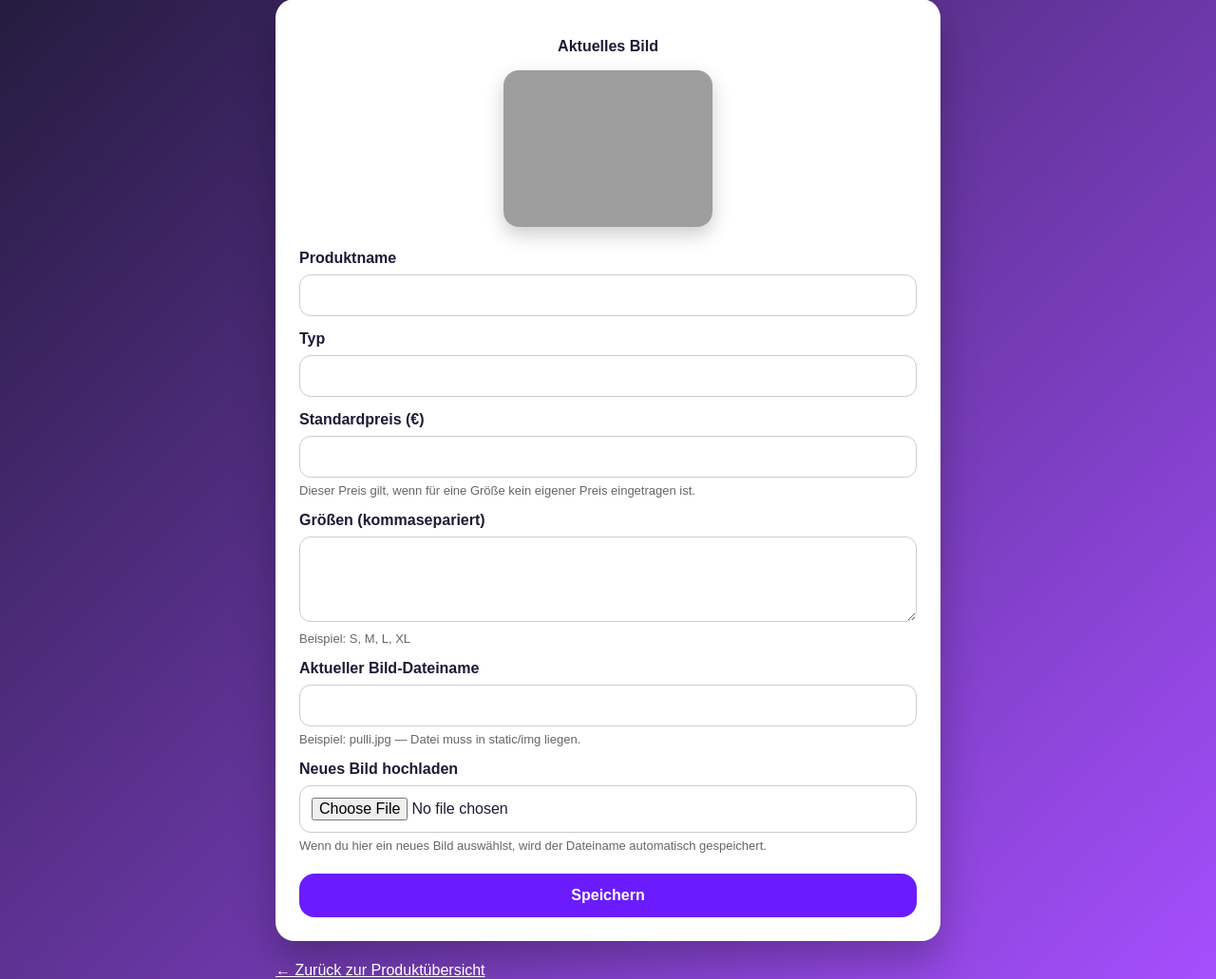
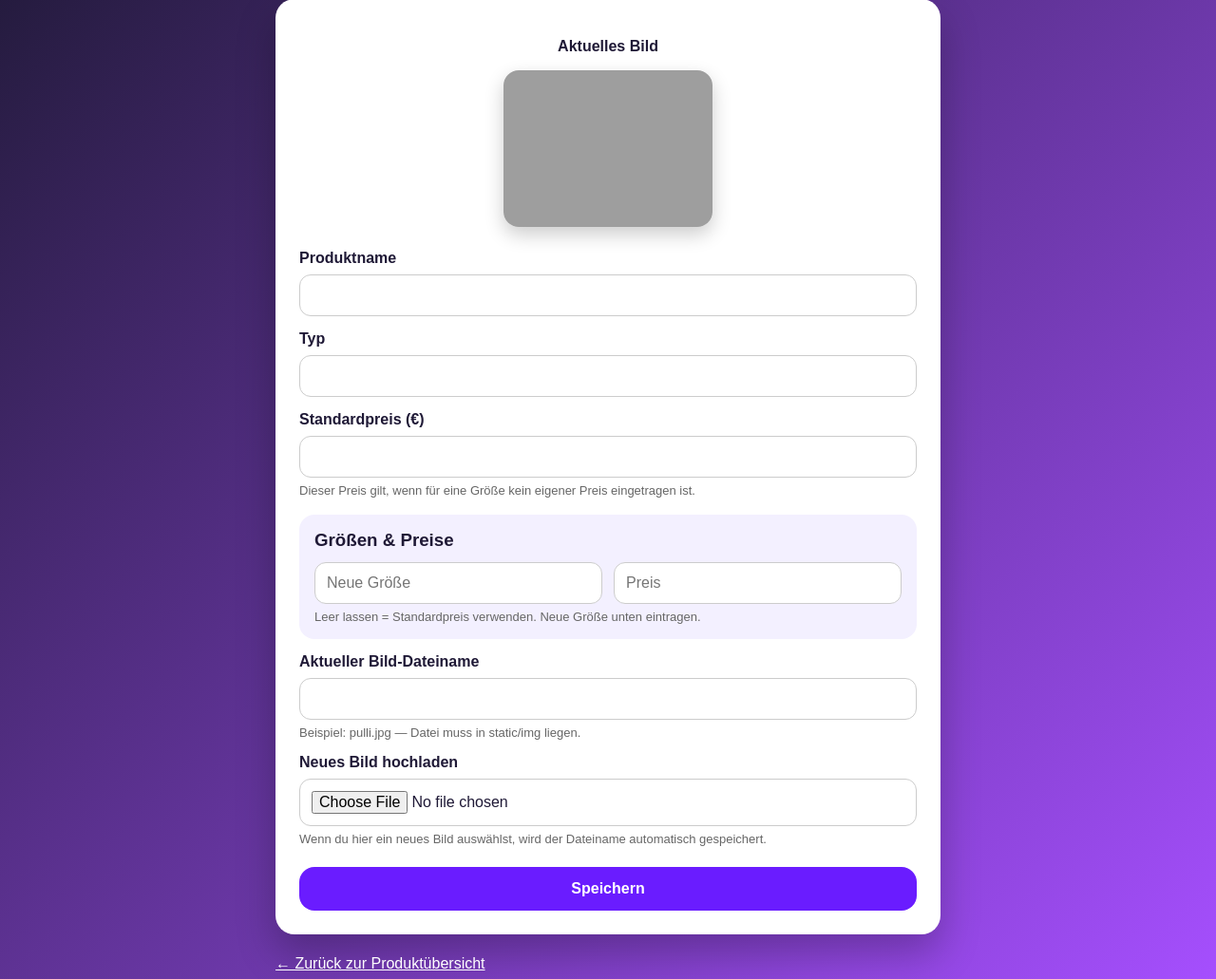
Before and after one commit to jessicabausch24-bot/hexenapp, a Python web app: template templates/admin-produkt-bearbeiten.html in a window 1280 px wide. Shown: the part 104-1135 px from the top of the page at 95% size. Run offline with Jinja, Linux system fonts and the light colour scheme; the template is opened without the code that fills it, so the values that code supplies are empty; grey boxes are pictures that could not be loaded.

Commit message:
groessen mit preis feld nebeneinander

```diff
--- a/templates/admin-produkt-bearbeiten.html
+++ b/templates/admin-produkt-bearbeiten.html
@@ -108,6 +108,18 @@ textarea {
     color: white;
     text-decoration: underline;
 }
+.size-row {
+    display: grid;
+    grid-template-columns: 1fr 1fr;
+    gap: 12px;
+    margin-top: 12px;
+}
+
+@media (max-width: 600px) {
+    .size-row {
+        grid-template-columns: 1fr;
+    }
+}
 </style>
 </head>
 
@@ -147,31 +159,35 @@ textarea {
                 Dieser Preis gilt, wenn für eine Größe kein eigener Preis eingetragen ist.
             </div>
 
-            <label for="groessen">Größen (kommasepariert)</label>
-            <textarea id="groessen" name="groessen">{{ produkt.groessen | join(', ') if produkt.groessen else '' }}</textarea>
-
-            <div class="hint">
-                Beispiel: S, M, L, XL
-            </div>
-
-            {% if produkt.groessen %}
             <div class="price-box">
-                    <h3>Preise pro Größe</h3>
-                    <div class="hint">
-                        Leer lassen = Standardpreis verwenden. Nach neuen Größen erst speichern, dann erneut bearbeiten.
-                    </div>
+    <h3>Größen & Preise</h3>
 
     {% for groesse in produkt.groessen %}
-                        <label>Preis für {{ groesse }} (€)</label>
+        <div class="size-row">
+            <input
+                type="text"
+                name="groesse_name[]"
+                value="{{ groesse }}"
+                placeholder="Größe">
+
             <input
                 type="number"
                 step="0.01"
-                            name="preis_{{ groesse }}"
+                name="groesse_preis[]"
                 value="{{ produkt.get('groessen_preise', {}).get(groesse, '') }}"
-                            placeholder="Leer lassen = Standardpreis">
+                placeholder="Preis">
+        </div>
     {% endfor %}
+
+    <div class="size-row">
+        <input type="text" name="groesse_name[]" placeholder="Neue Größe">
+        <input type="number" step="0.01" name="groesse_preis[]" placeholder="Preis">
     </div>
-            {% endif %}
+
+    <div class="hint">
+        Leer lassen = Standardpreis verwenden. Neue Größe unten eintragen.
+    </div>
+</div>
 
             <label for="bild">Aktueller Bild-Dateiname</label>
             <input type="text" id="bild" name="bild" value="{{ produkt.bild if produkt.bild else '' }}">
```
Also changed, not shown: app.py (+20 -14 lines). Lines whose indentation alone changed are shown as unchanged.
